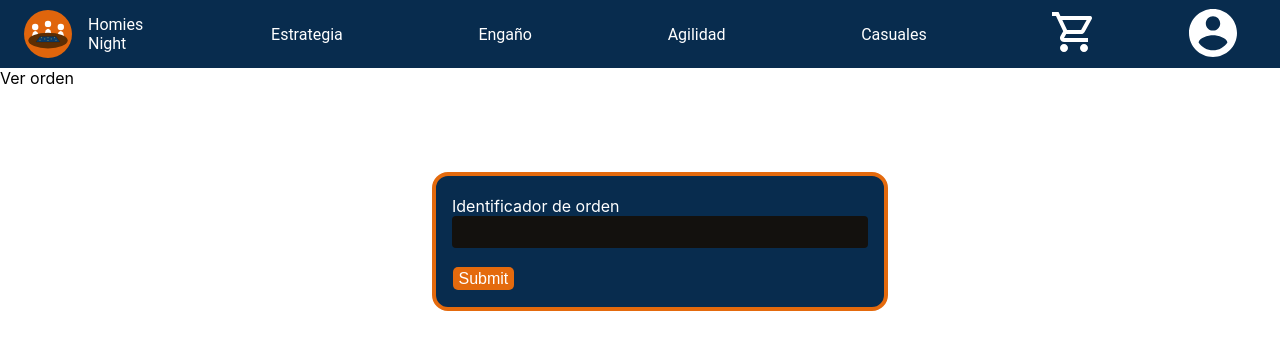
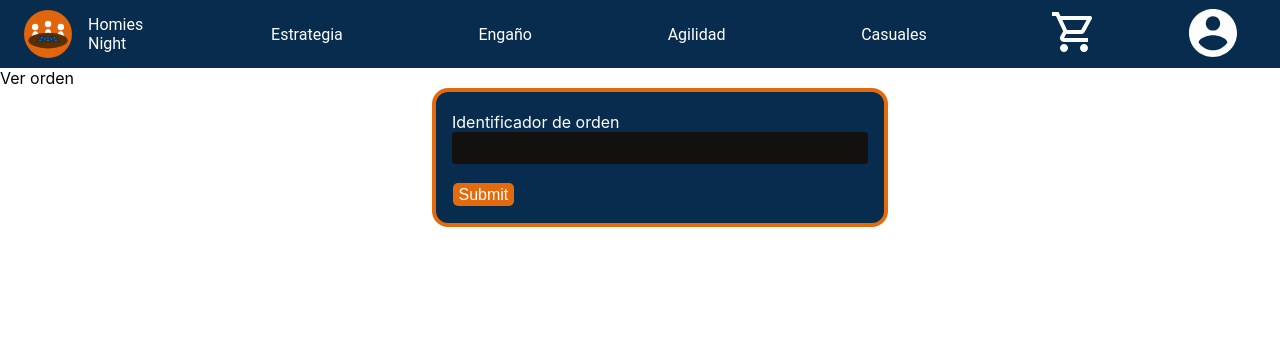
Before and after one commit to Heltta/homies-night-helguera-zanotta, a React (Create React App) app: page /account/1 in a window 1280 px wide. Shown: the top 350 px of the page. Built offline with nearby package versions, Linux system fonts and the light colour scheme.

Commit message:
Fix MyOrderForm style
Fix form position using inline style.

```diff
--- a/src/components/MyOrderForm.js
+++ b/src/components/MyOrderForm.js
@@ -26,6 +26,12 @@ function MyOrderForm({ setState }){
 
     return(
         <form
+            style={{
+                display: 'block',
+                zIndex: 0,
+                top:0,
+                position: 'relative'
+            }}
             onSubmit={handleSubmit}>
             <label>
                 Identificador de orden
```
